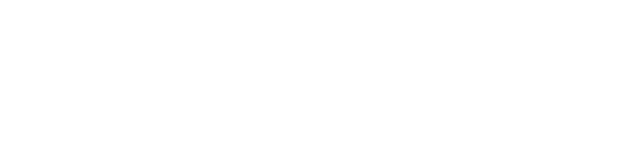
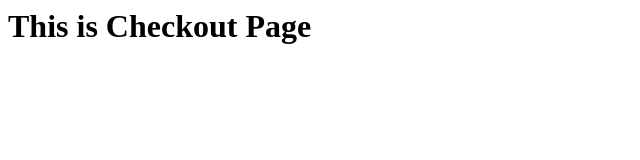
Before and after one commit to isnaayu/git-Project, a plain HTML site: page checkout.html in a window 1280 px wide. Shown: the whole page, without its empty margins (0-640 px from the left). Drawn offline with Linux system fonts and the light colour scheme.

Commit message:
added h1 header for checkout.html

```diff
--- a/checkout.html
+++ b/checkout.html
@@ -3,5 +3,6 @@
 </head>
 
 <body>
+<h1> This is Checkout Page </h1>
 </body>
 </html>
```
